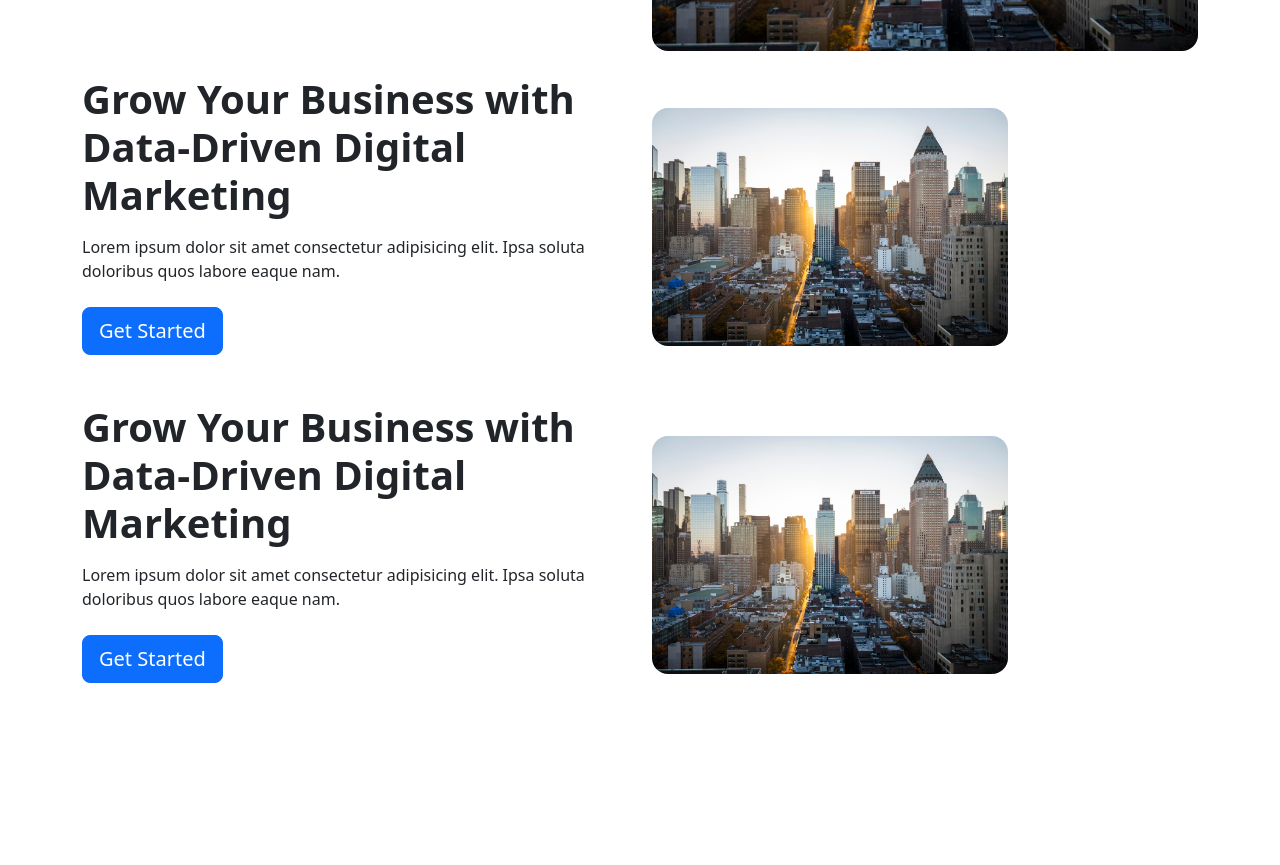
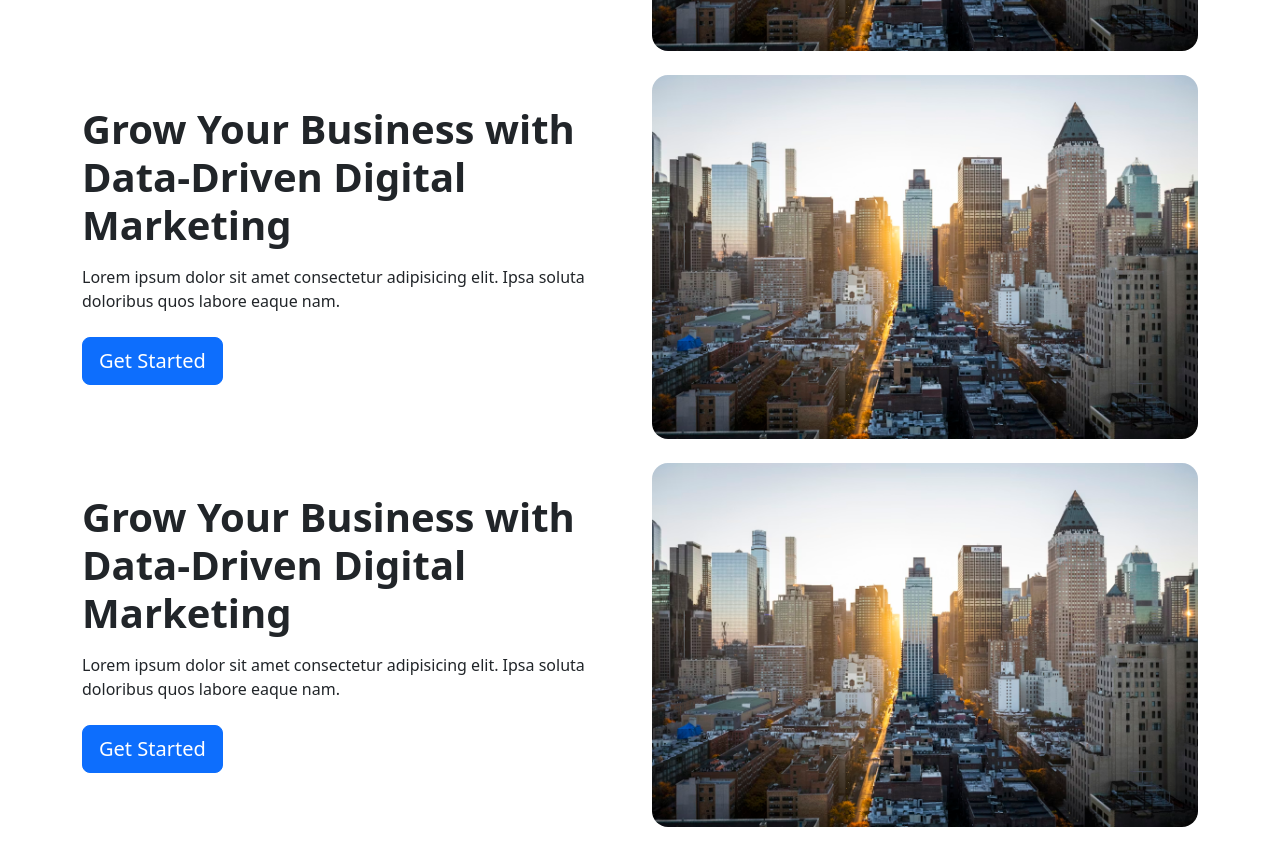
Before and after one commit to Hira-mumtaz/responsive-layout-with-Bootstrap, a plain HTML site: page index.html in a window 1280 px wide. Shown: the part 417-1282 px from the top of the page. Before the commit the page ends 1196 px from the top, so only its background shows below. Drawn offline with nearby package versions, Linux system fonts and the light colour scheme.

Commit message:
change in media queries

```diff
--- a/index.html
+++ b/index.html
@@ -78,7 +78,7 @@
                     </div>
                 </div>
 
-                <div class="col-md-4 text-center">
+                <div class="col-12 col-sm-12 col-md-4 col-lg-4 col-xl-6 text-center">
                     <img src="hero.avif" class="img-fluid rounded-4 mb-4" alt="">
                 </div>
 
@@ -101,7 +101,7 @@
                     </div>
                 </div>
 
-                <div class="col-md-4 text-center">
+                <div class="col-12 col-sm-12 col-md-4 col-lg-4 col-xl-6 text-center">
                     <img src="hero.avif" class="img-fluid rounded-4 mb-4" alt="">
                 </div>
 
```
